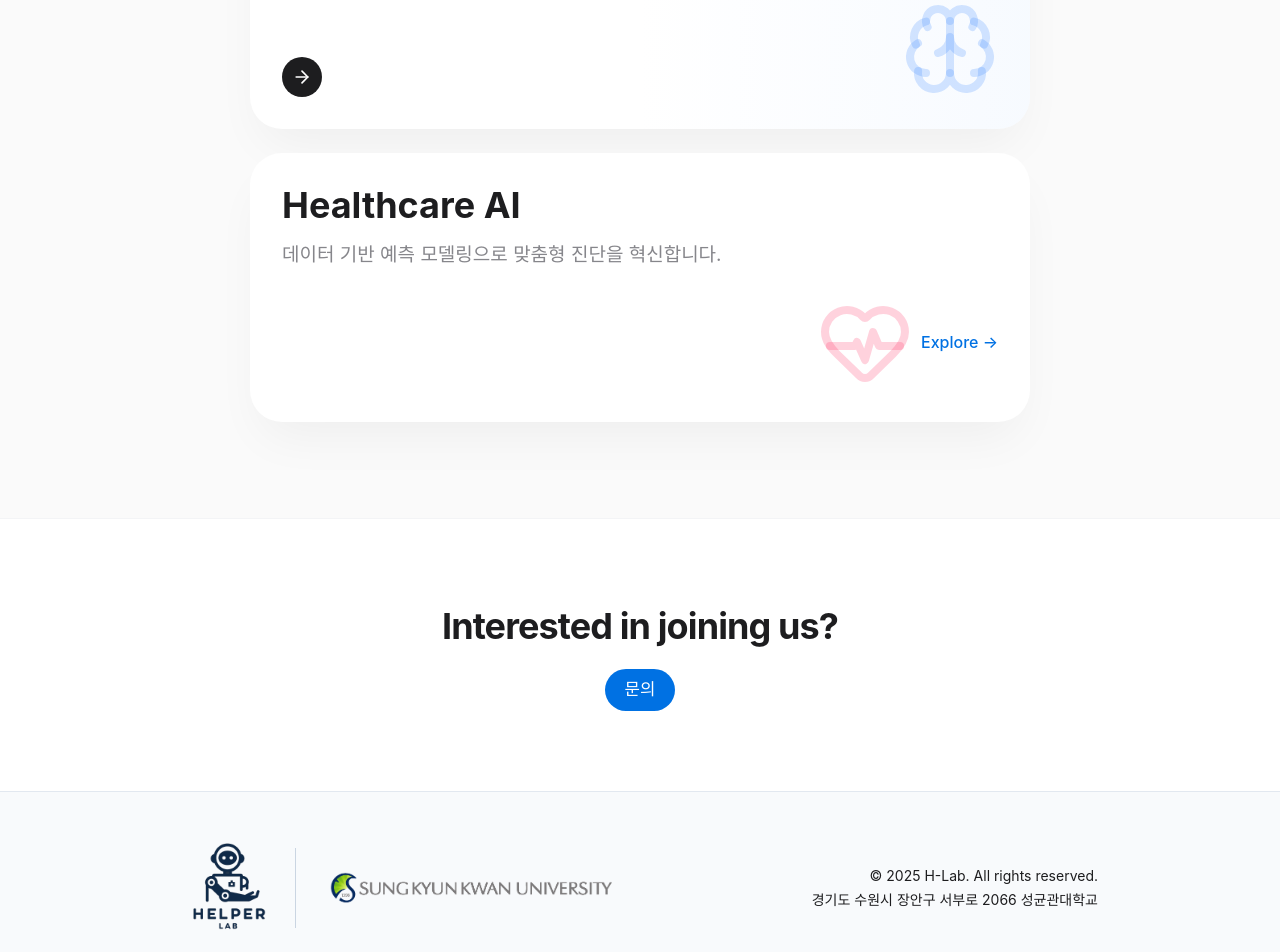
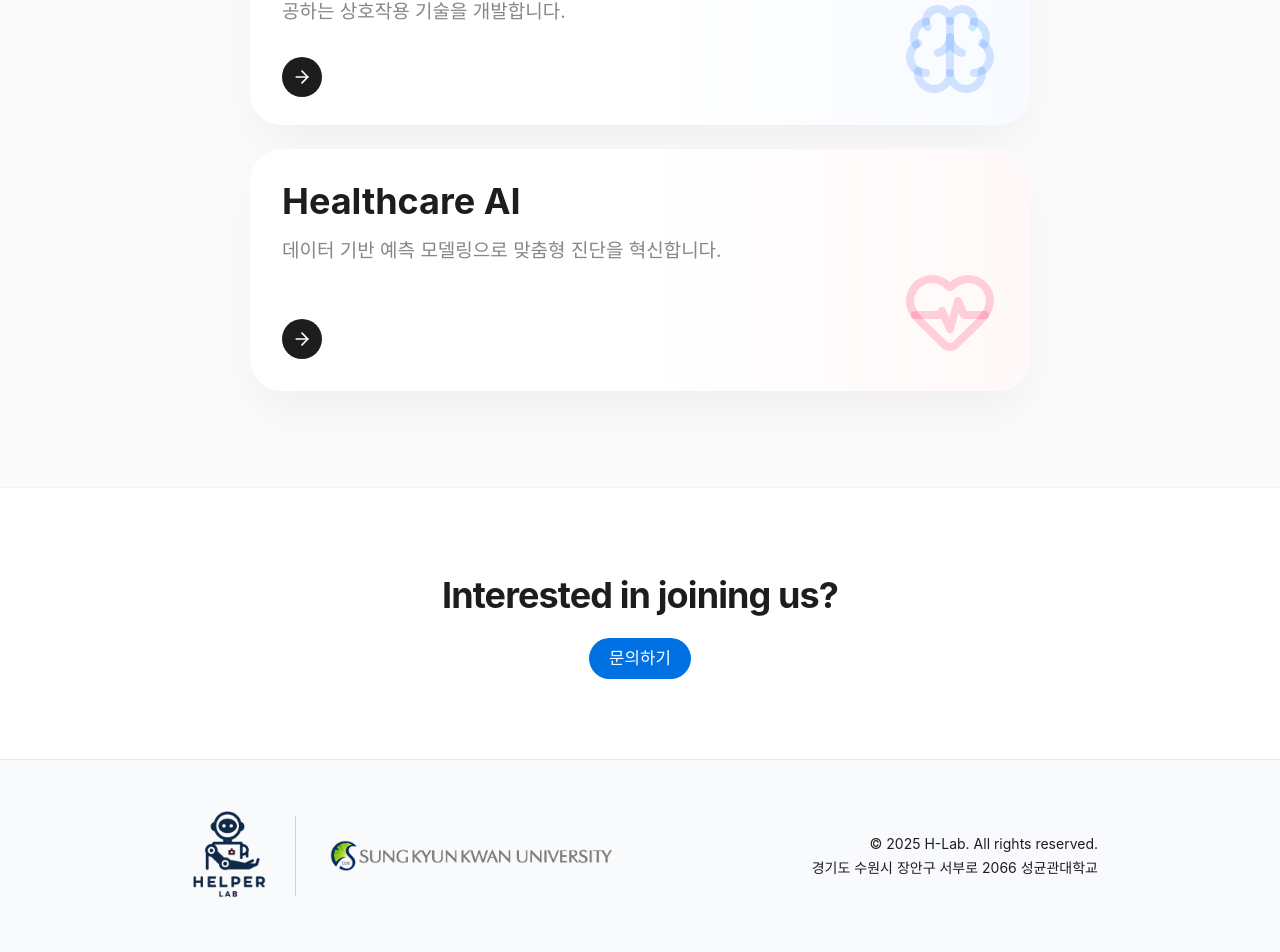
Before and after one commit to helperlab/hlab-skku.github.io, a Next.js app: page / in a window 1280 px wide. Shown: the part 1782-2734 px from the top of the page. Built offline with nearby package versions, Linux system fonts and the light colour scheme.

Commit message:
Update homepage Research Areas: adjust title size, reduce box height, change contact button text, and improve navigation

```diff
--- a/src/app/page.tsx
+++ b/src/app/page.tsx
@@ -40,13 +40,13 @@ export default function Home() {
         </section>
 
         {/* Bento Grid Research Areas */}
-        <section id="research" className="py-24 bg-zinc-50 dark:bg-[#050505]">
+        <section id="research" className="pt-32 pb-24 bg-zinc-50 dark:bg-[#050505]">
           <div className="container-custom">
-            <h2 className="h2-title mb-16 text-center">Research Areas</h2>
+            <h2 className="h2-title mb-16 text-center text-[48px] sm:text-[56px] font-bold">Research Areas</h2>
 
             <div className="flex flex-col gap-6 items-center">
               {/* Card 3: Robotics */}
-              <div className="group relative overflow-hidden rounded-[32px] bg-white dark:bg-[#111] p-6 md:p-8 flex flex-col justify-between transition-transform duration-500 hover:scale-[1.01] shadow-2xl shadow-black/5 hover:shadow-black/10 w-full max-w-[780px] h-[134px] md:h-[269px]">
+              <div className="group relative overflow-hidden rounded-[32px] bg-white dark:bg-[#111] p-6 md:p-8 flex flex-col justify-between transition-transform duration-500 hover:scale-[1.01] shadow-2xl shadow-black/5 hover:shadow-black/10 w-full max-w-[780px] h-[121px] md:h-[242px]">
                 <div className="z-10">
                   <Link href="/research#robot" className="hover:text-primary transition-colors">
                     <h3 className="text-2xl md:text-4xl font-bold text-foreground mb-2 md:mb-4">Robot Physical AI</h3>
@@ -55,7 +55,7 @@ export default function Home() {
                 </div>
                 <div className="absolute right-0 bottom-0 w-1/2 h-full bg-gradient-to-l from-amber-50/50 to-transparent dark:from-amber-900/10 pointer-events-none" />
                 <div className="mt-auto pt-4 md:pt-8 flex items-end justify-between relative z-10">
-                  <Link href="/research" className="w-10 h-10 rounded-full bg-foreground text-background flex items-center justify-center hover:bg-primary hover:text-white transition-colors">
+                  <Link href="/research#robot" className="w-10 h-10 rounded-full bg-foreground text-background flex items-center justify-center hover:bg-primary hover:text-white transition-colors">
                     <ArrowRight className="h-5 w-5" />
                   </Link>
                   <Bot className="h-16 w-16 md:h-24 md:w-24 text-amber-500/20 absolute bottom-0 right-0 group-hover:rotate-12 transition-transform duration-700 ease-out" />
@@ -63,7 +63,7 @@ export default function Home() {
               </div>
 
               {/* Card 1: AI (Large Span) */}
-              <div className="group relative overflow-hidden rounded-[32px] bg-white dark:bg-[#111] p-6 md:p-8 flex flex-col justify-between transition-transform duration-500 hover:scale-[1.01] shadow-2xl shadow-black/5 hover:shadow-black/10 w-full max-w-[780px] h-[134px] md:h-[269px]">
+              <div className="group relative overflow-hidden rounded-[32px] bg-white dark:bg-[#111] p-6 md:p-8 flex flex-col justify-between transition-transform duration-500 hover:scale-[1.01] shadow-2xl shadow-black/5 hover:shadow-black/10 w-full max-w-[780px] h-[121px] md:h-[242px]">
                 <div className="z-10">
                   <Link href="/research#ai" className="hover:text-primary transition-colors">
                     <h3 className="text-2xl md:text-4xl font-bold text-foreground mb-2 md:mb-4">Human Assistive AI</h3>
@@ -72,7 +72,7 @@ export default function Home() {
                 </div>
                 <div className="absolute right-0 bottom-0 w-1/2 h-full bg-gradient-to-l from-blue-50/50 to-transparent dark:from-blue-900/10 pointer-events-none" />
                 <div className="mt-auto pt-4 md:pt-8 flex items-end justify-between relative z-10">
-                  <Link href="/research" className="w-10 h-10 rounded-full bg-foreground text-background flex items-center justify-center hover:bg-primary hover:text-white transition-colors">
+                  <Link href="/research#ai" className="w-10 h-10 rounded-full bg-foreground text-background flex items-center justify-center hover:bg-primary hover:text-white transition-colors">
                     <ArrowRight className="h-5 w-5" />
                   </Link>
                   <Brain className="h-16 w-16 md:h-24 md:w-24 text-blue-500/20 absolute bottom-0 right-0 group-hover:scale-110 transition-transform duration-700 ease-out" />
@@ -80,16 +80,19 @@ export default function Home() {
               </div>
 
               {/* Card 2: Healthcare (Tall) */}
-              <div className="group relative overflow-hidden rounded-[32px] bg-white dark:bg-[#111] p-6 md:p-8 flex flex-col justify-between transition-transform duration-500 hover:scale-[1.01] shadow-2xl shadow-black/5 hover:shadow-black/10 w-full max-w-[780px] h-[134px] md:h-[269px]">
+              <div className="group relative overflow-hidden rounded-[32px] bg-white dark:bg-[#111] p-6 md:p-8 flex flex-col justify-between transition-transform duration-500 hover:scale-[1.01] shadow-2xl shadow-black/5 hover:shadow-black/10 w-full max-w-[780px] h-[121px] md:h-[242px]">
                 <div className="z-10">
                   <Link href="/research#healthcare" className="hover:text-primary transition-colors">
                     <h3 className="text-2xl md:text-4xl font-bold text-foreground mb-2 md:mb-4">Healthcare AI</h3>
                   </Link>
-                  <p className="text-sm md:text-body mb-2 md:mb-6 line-clamp-2">데이터 기반 예측 모델링으로 맞춤형 진단을 혁신합니다.</p>
+                  <p className="text-sm md:text-body max-w-md line-clamp-2">데이터 기반 예측 모델링으로 맞춤형 진단을 혁신합니다.</p>
                 </div>
-                <div className="flex items-center justify-end relative z-10">
-                  <HeartPulse className="h-16 w-16 md:h-24 md:w-24 text-rose-500/20 animate-pulse mr-2" />
-                  <Link href="/research" className="text-primary hover:underline font-medium text-sm md:text-base">Explore &rarr;</Link>
+                <div className="absolute right-0 bottom-0 w-1/2 h-full bg-gradient-to-l from-rose-50/50 to-transparent dark:from-rose-900/10 pointer-events-none" />
+                <div className="mt-auto pt-4 md:pt-8 flex items-end justify-between relative z-10">
+                  <Link href="/research#healthcare" className="w-10 h-10 rounded-full bg-foreground text-background flex items-center justify-center hover:bg-primary hover:text-white transition-colors">
+                    <ArrowRight className="h-5 w-5" />
+                  </Link>
+                  <HeartPulse className="h-16 w-16 md:h-24 md:w-24 text-rose-500/20 absolute bottom-0 right-0 group-hover:scale-110 transition-transform duration-700 ease-out" />
                 </div>
               </div>
 
@@ -102,7 +105,7 @@ export default function Home() {
           <div className="container-custom text-center">
             <h2 className="text-[1.8rem] md:text-[2.25rem] font-bold mb-4 tracking-tight">Interested in joining us?</h2>
             <Link href="/contact" className="inline-block bg-primary text-white px-5 py-2 rounded-full text-[1.05rem] font-medium hover:bg-primary/90 transition-transform active:scale-95">
-              문의
+              문의하기
             </Link>
           </div>
         </section>
--- a/src/app/research/page.tsx
+++ b/src/app/research/page.tsx
@@ -413,7 +413,7 @@ export default function ResearchPage() {
                                 key={area.id}
                                 id={area.id}
                                 className={cn(
-                                    "flex flex-col md:flex-row gap-16 items-center",
+                                    "flex flex-col md:flex-row gap-16 items-center scroll-mt-32",
                                     index % 2 === 1 ? "md:flex-row-reverse" : ""
                                 )}
                             >
```
Also changed, not shown: public/images/hlab_logo_clear_transp.png.
